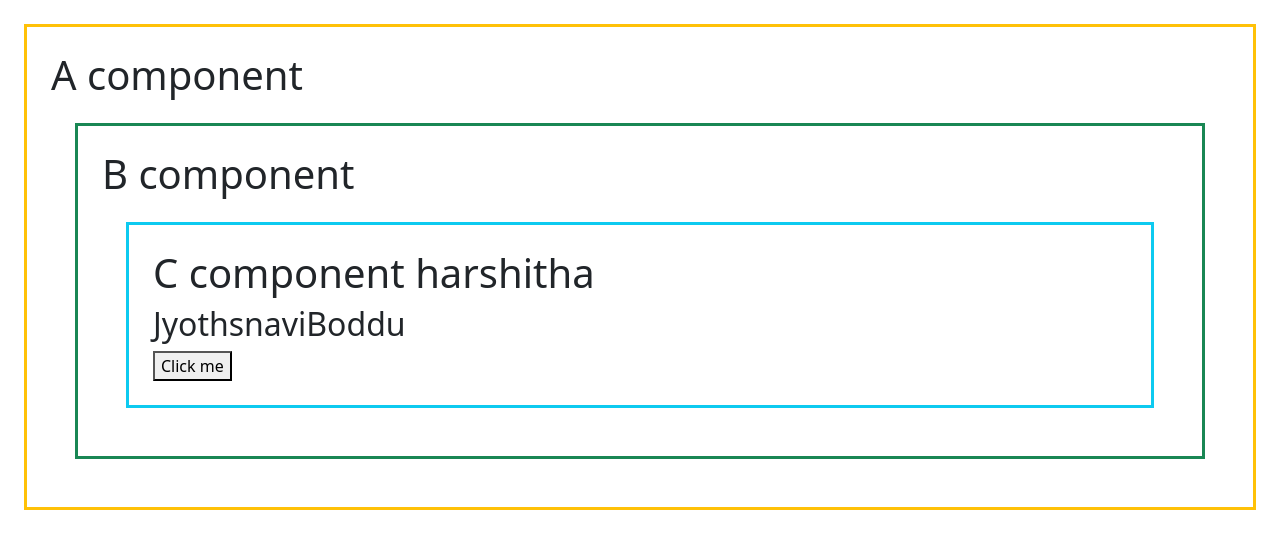
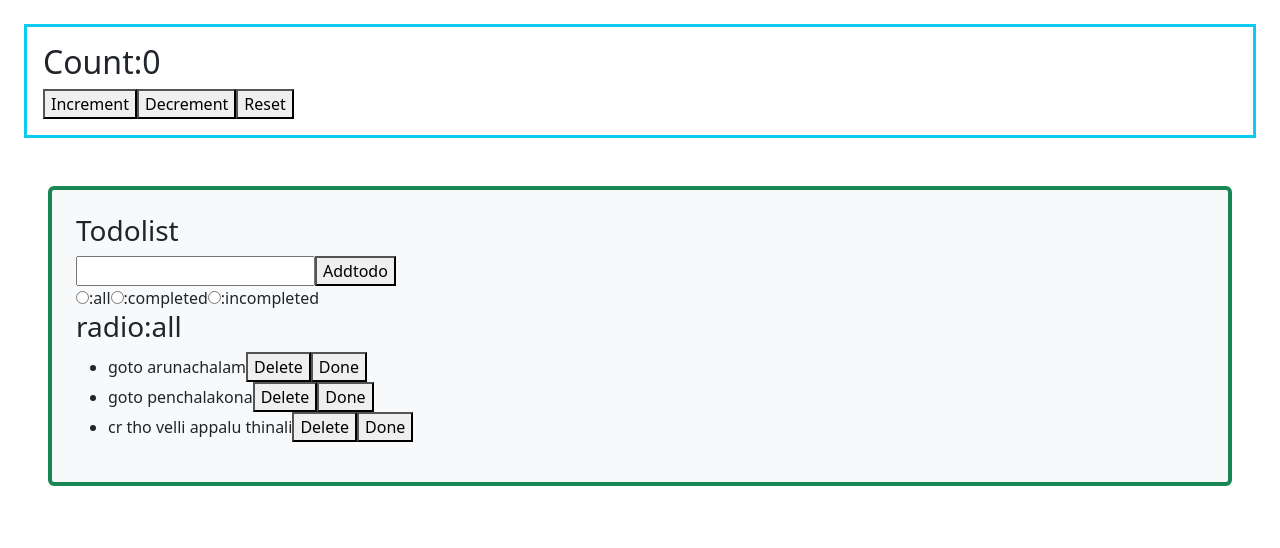
Before and after one commit to jyothsnaviboddu/todoapplication, a React (Vite) app: page / in a window 1280 px wide. Shown: the top 548 px of the page. Built offline with nearby package versions, Linux system fonts and the light colour scheme.

Commit message:
useReducerhook

```diff
--- a/src/App.jsx
+++ b/src/App.jsx
@@ -4,6 +4,8 @@ import viteLogo from '/vite.svg'
 import '../node_modules/bootstrap/dist/css/bootstrap.min.css'
 import A from './Components/A.jsx'
 import {myContext} from './Components/Mycontext.js'
+import Counter from './Reducres/Counter.jsx'
+import Todolist from './Reducres/Todolist.jsx'
 import './App.css'
 
 function App()
@@ -20,7 +22,9 @@ function App()
   }
   var a="harshitha"
   return  <myContext.Provider value={{c,a,abc}}>
-            <A/>
+
+            <Counter/>
+            <Todolist/>
          </myContext.Provider>
 
 
--- /dev/null
+++ b/src/Reducres/Counter.jsx
@@ -0,0 +1,30 @@
+import React, { act, useReducer } from "react";
+import { counterReducer } from "./Reducers";
+function Counter()
+{
+    const [state,dispatch]=useReducer(counterReducer,{count:0})
+    return <div className="border border-3 border-info p-3 m-4">
+                <h2>Count:{state.count}</h2>
+                <button
+                 onClick={()=>
+                    {
+                        dispatch({type:'INC'})
+                    }}>
+                Increment</button>
+                 <button
+                 onClick={()=>
+                    {
+                        dispatch({type:'DEC'})
+                    }}>
+                Decrement</button>
+                 <button
+                 onClick={()=>
+                    {
+                        dispatch({type:'CLR'})
+                    }}>
+                Reset</button>
+
+
+    </div>
+}
+export default Counter
--- /dev/null
+++ b/src/Reducres/Reducers.js
@@ -0,0 +1,53 @@
+import { act } from "react";
+
+export function counterReducer(state,action)
+{
+    if(action.type==='INC')
+    {
+        return {count:state.count+1}
+    }
+     if(action.type==='DEC')
+    {
+        return {count:state.count-1}
+    }
+     if(action.type==='CLR')
+    {
+        return {count:0}
+    }
+}
+
+ export function todolistReducer(state,action)
+{
+
+    if(action.type ==='add')
+    {
+        let todo={title:action.payload,status:false,flag:0}
+         return { todos: [...state.todos, todo] };
+
+    }
+    if(action.type==='del')
+    {
+        var temp=[...state.todos]
+        temp.splice(action.payload,1)
+        return {todos:[...temp]}
+    }
+    if(action.type==='DONE')
+    {
+        if(state.todos[action.payload].flag==0)
+        {
+            state.todos[action.payload].status=true;
+            state.todos[action.payload].flag=1;
+            console.log(state.todos)
+            return{ todos:[...state.todos]}
+        }
+        else
+        {
+            state.todos[action.payload].status=false;
+            state.todos[action.payload].flag=0;
+            console.log(state.todos)
+            return{ todos:[...state.todos]}
+        }
+
+
+    }
+}
--- /dev/null
+++ b/src/Reducres/Todolist.jsx
@@ -0,0 +1,105 @@
+import React, { useReducer } from "react";
+import { todolistReducer } from "./Reducers";
+function Todolist()
+{
+    const [state,dispatch]=useReducer(todolistReducer,{
+        todos:[
+            {
+            title:'goto arunachalam',
+            status:false,
+            flag:0
+
+             },
+             {
+                title:'goto penchalakona',
+                status:false,
+                flag:0
+             }
+            ,
+            {
+                title:'cr tho velli appalu thinali',
+                status:false,
+                flag:0
+            }
+
+        ]})
+        function filtertodos(t)
+        {
+            console.log(t)
+            if(r==='all')
+            {
+                return true;
+            }
+            if(r==='completed')
+            {
+                 if(t.status==true)
+                 {
+                      return true
+                }
+
+            }
+            if(r==='incompleted')
+            {
+                     if(t.status==false)
+                  {
+                        return true
+                  }
+
+            }
+
+        }
+    const [ntd,setNtd]=React.useState("")
+    const[ r,setR]=React.useState('all')
+    return <div className="border border-4 border-success rounded bg-light m-5 p-4">
+                <h3>Todolist</h3>
+                <input type="text" onChange={(e)=>{setNtd(e.target.value)}} />
+                <button
+                 onClick={()=>
+                {
+                    dispatch({
+                        type:'add',
+                        payload:ntd
+                    })
+
+                }}>Addtodo</button>
+                <br/>
+                <input type="radio" name="category" value="all" onChange={(e)=>{setR(e.target.value)}}/>:all
+                 <input type="radio" name="category" value="completed" onChange={(e)=>{setR(e.target.value)}}/>:completed
+                  <input type="radio" name="category" value="incompleted" onChange={(e)=>{setR(e.target.value)}}/>:incompleted
+                  <h3>radio:{r}</h3>
+                <ul>
+
+                    {
+                        state.todos.filter(filtertodos).map((t,i)=>
+                        {
+                            return  <li key={t.title} className={t.status?"text-decoration-line-through":"text-decoration-none"}>{t.title}
+                            <button
+                            onClick={()=>
+                            {
+
+                                dispatch(
+                                    {
+                                        type:'del',
+                                        payload:i
+
+                                    }
+                                )
+                            }}
+                            >Delete</button>
+                            <button
+                                onClick={()=>{
+                                    dispatch({
+                                        type:"DONE",
+                                        payload:i
+                                    })
+                                }}
+                            >
+                                {t.flag==0?"Done":"Undone"}
+                            </button>
+                            </li>
+                        })
+                    }
+                </ul>
+          </div>
+}
+export default Todolist
```
Also changed, not shown: src/Formhandling/Form.jsx (added, +51 -0 lines).
